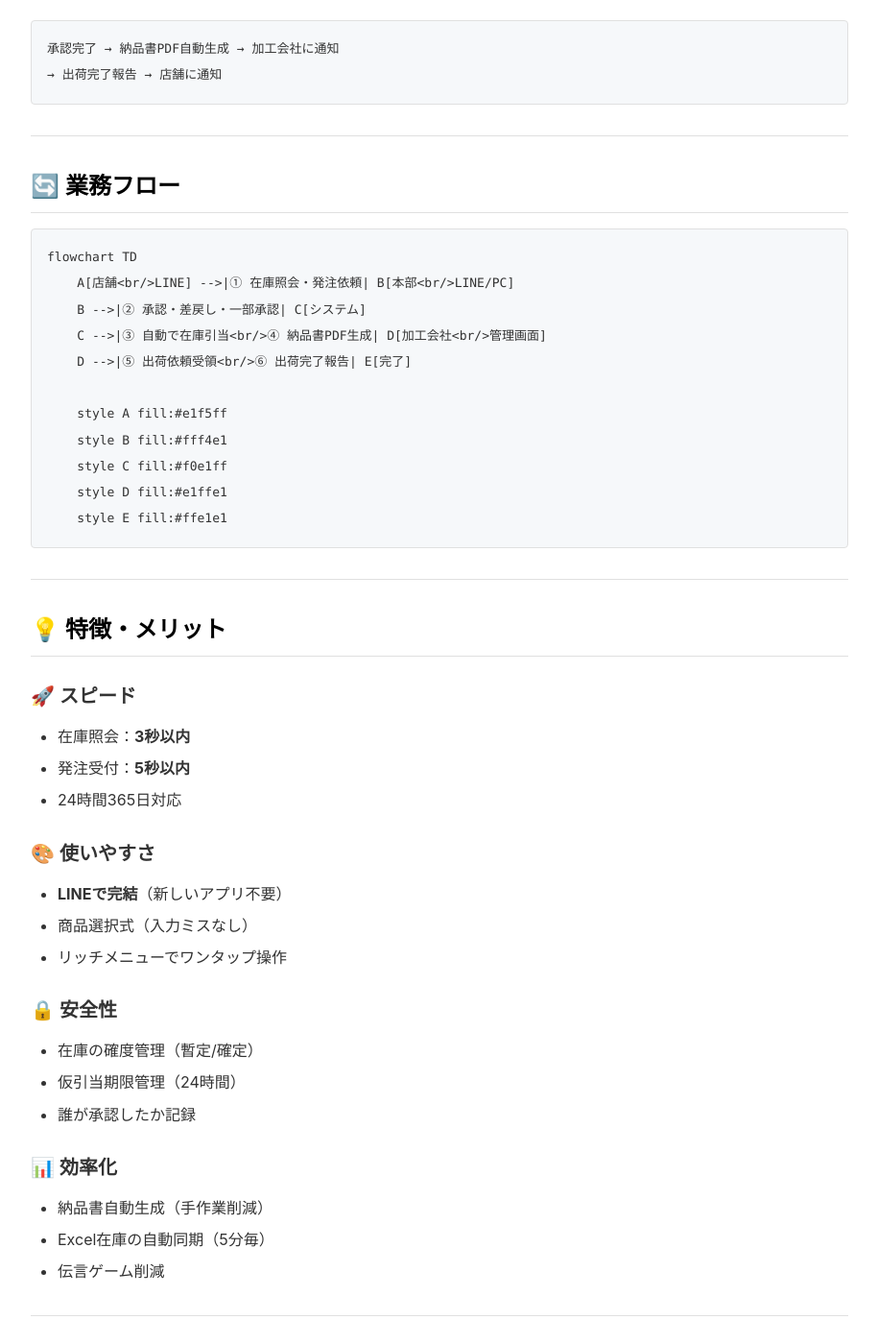
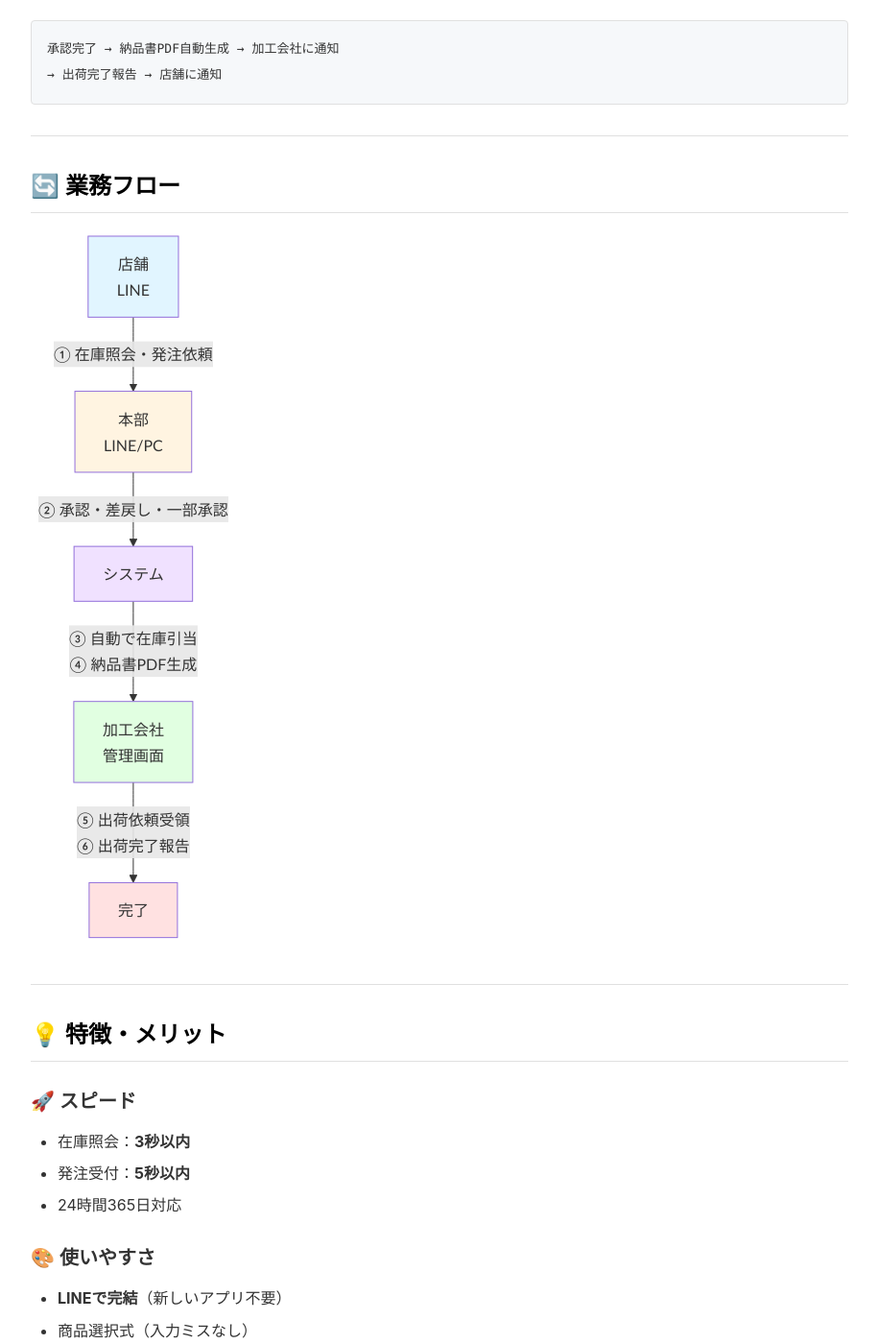
Before and after one commit to kikuchi-mizuki/zaiko, a Jekyll site: the page built from proposal.md, in a window 1280 px wide and 1400 px high, scrolled down 1392 px. Shown: the whole window at 96% size, without its empty margins (182-1097 px from the left). Built offline with Jekyll 4.4.1, drawn with Linux system fonts in a browser that asks for light colours.

Commit message:
fix: Mermaid図をdivタグに変更して正しく表示

````diff
--- a/proposal.md
+++ b/proposal.md
@@ -50,7 +50,7 @@ title: クライアント向け提案書
 
 ## 🔄 業務フロー
 
-```mermaid
+<div class="mermaid">
 flowchart TD
     A[店舗<br/>LINE] -->|① 在庫照会・発注依頼| B[本部<br/>LINE/PC]
     B -->|② 承認・差戻し・一部承認| C[システム]
@@ -62,7 +62,7 @@ flowchart TD
     style C fill:#f0e1ff
     style D fill:#e1ffe1
     style E fill:#ffe1e1
-```
+</div>
 
 ---
 
````
